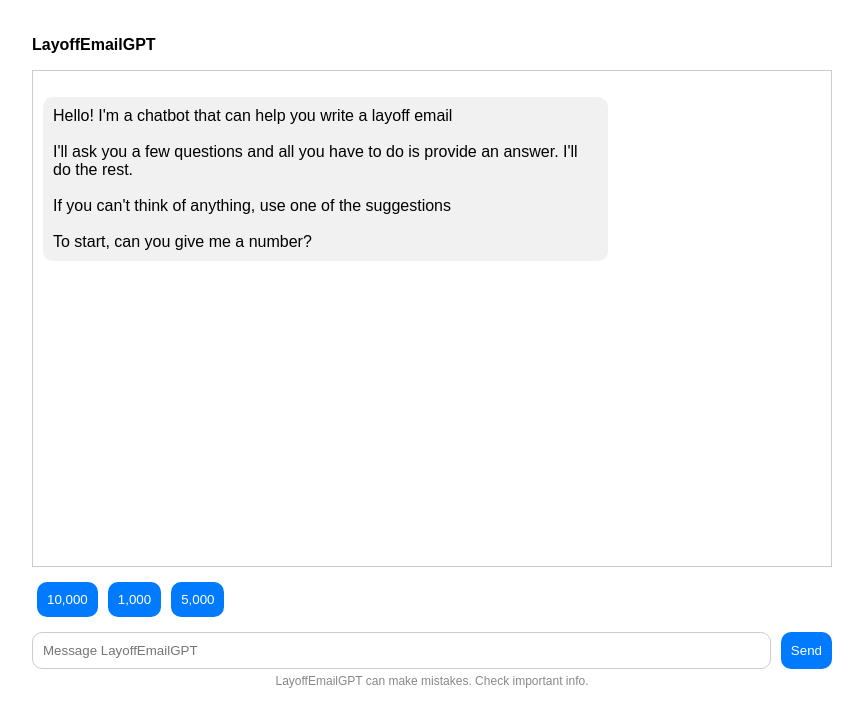
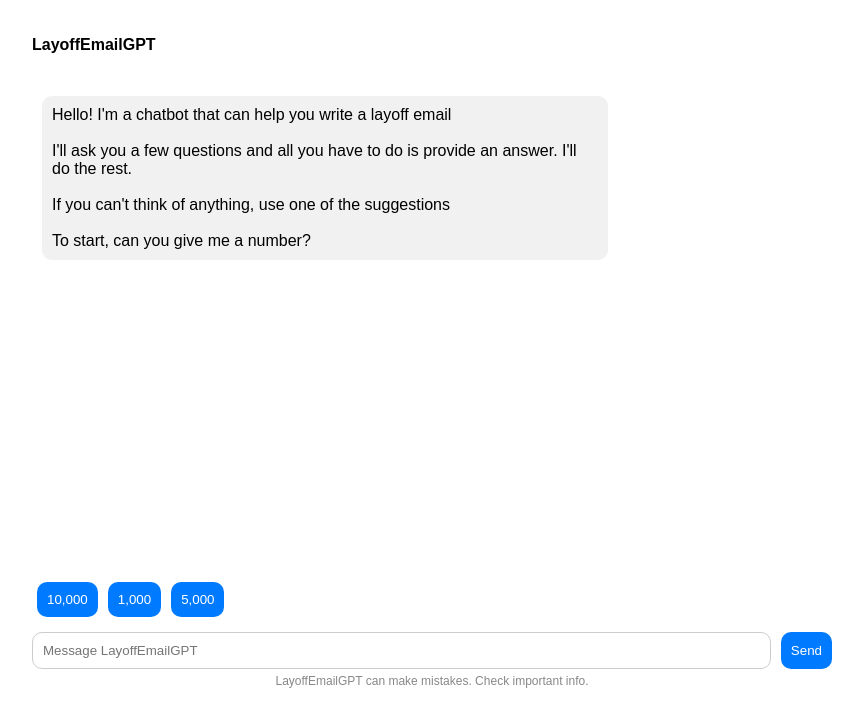
Before and after one commit to cameronellis71/layoff-email-generator, a React (Create React App) app: page / in a window 1280 px wide. Shown: the top 726 px of the page, without its empty margins (208-1071 px from the left). Built offline with nearby package versions, Linux system fonts and the light colour scheme.

Commit message:
Removed border from chat history window

```diff
--- a/src/App.js
+++ b/src/App.js
@@ -88,7 +88,7 @@ function App() {
     <div style={{ padding: "20px", width: "80%", maxWidth: "800px", margin: "auto", fontFamily: "Arial", height: "85vh", display: "flex", flexDirection: "column" }}>
       <p><b>LayoffEmailGPT</b></p>
 
-      <div style={{ border: "1px solid #ccc", padding: "10px", flex: "1", overflowY: "scroll" }}>
+      <div style={{ padding: "10px", flex: "1", overflowY: "scroll" }}>
       {messages.map((msg, index) => (
         <div key={index} style={{ textAlign: msg.sender === "bot" ? "left" : "right" }}>
           <p style={{
```
